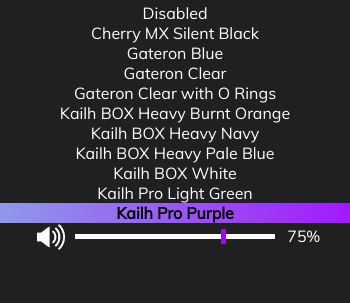
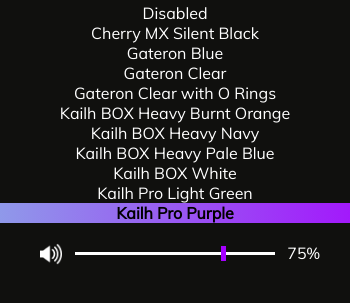
Before and after one commit to zxqwuk/Virtual-Mech-Switches, an Electron app: page index.html in a window 350 px wide. Shown: the part 97-400 px from the top of the page. Drawn offline with nearby package versions, Linux system fonts and the light colour scheme; no server answers; a web font is replaced by a local one.

Commit message:
Style changes

```diff
--- a/app.js
+++ b/app.js
@@ -11,7 +11,7 @@
 function createWindow() {
     top.win = new BrowserWindow({
         width: 350,
-        height: 420,
+        height: 425,
         resizeable: false,
         fullscreen: false,
         fullscreenable: false,
--- a/assets/stylesheet.css
+++ b/assets/stylesheet.css
@@ -12,7 +12,7 @@
 
 body {
     position: relative;
-    background: #202023;
+    background: #10100e;
     height: 600px;
     width: 100%;
     font-family: 'Muli', sans-serif;
@@ -121,7 +121,8 @@
 
 #volume {
     position: relative;
-    top: 220px;
+    top: 240px;
+    height: 25px;
     text-align: center;
 }
 
@@ -131,8 +132,8 @@
     margin: -0px -200px;
     -webkit-appearance: none;
     width: 200px;
-    height: 5px;
-    top: -16px;
+    height: 3px;
+    top: -15px;
     outline: none;
     z-index: 1;
 }
@@ -155,6 +156,7 @@
 #volume_value {
     position: relative;
     width: 320px;
-    top: -34px;
+    top: -29px;
+    left: 0px;
     text-align: right;
 }
--- a/index.html
+++ b/index.html
@@ -24,7 +24,7 @@
             <div class="selected" id="Kailh-Pro-Purple">Kailh Pro Purple</div>
         </div>
         <div id="volume">
-            <img id="volume_icon" src="assets/volume.png" style="width:28px; height:28px; border:none;">
+            <img id="volume_icon" src="assets/volume.png" style="width:22px; height:22px; border:none;">
             <div class="slider">
                 <input type="range" min="1" max="100" value="75" class="slider" id="volume_slider">
             </div>
```
